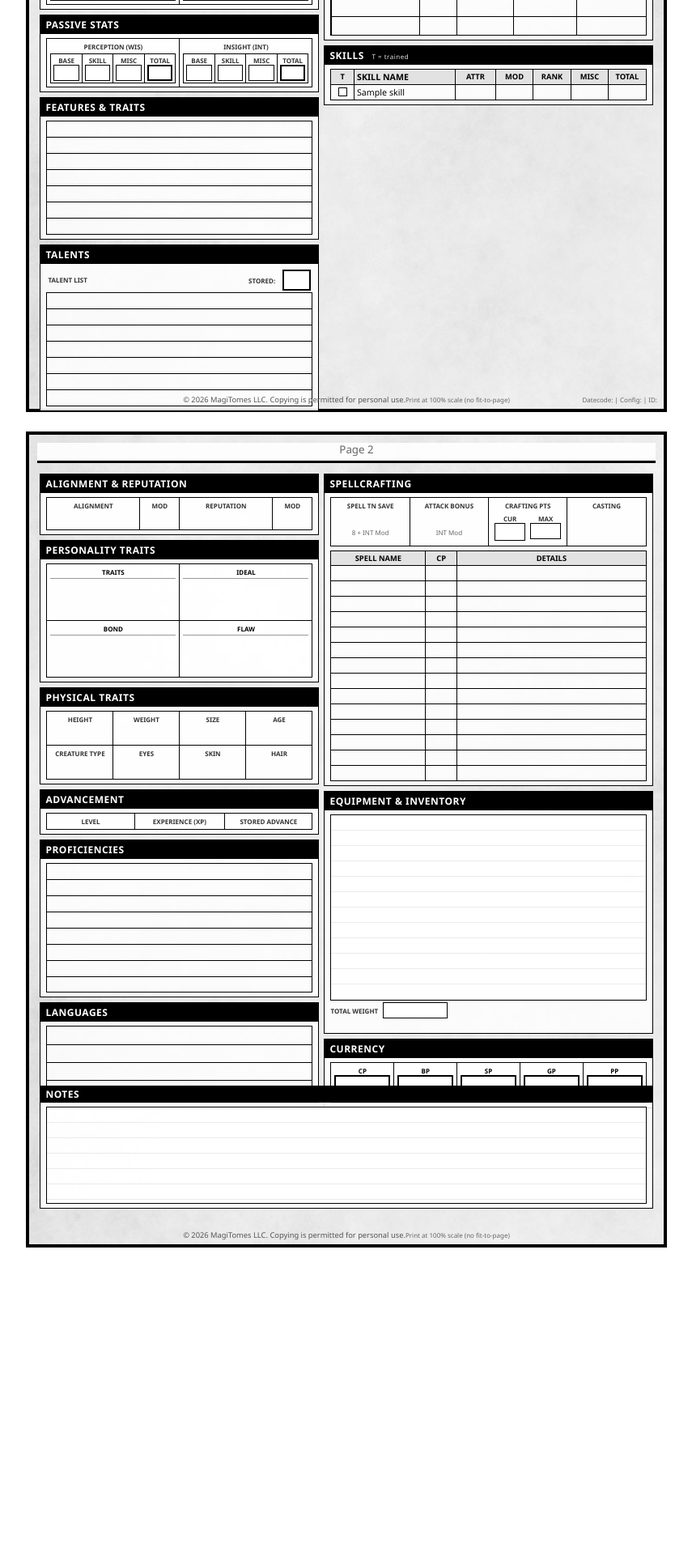
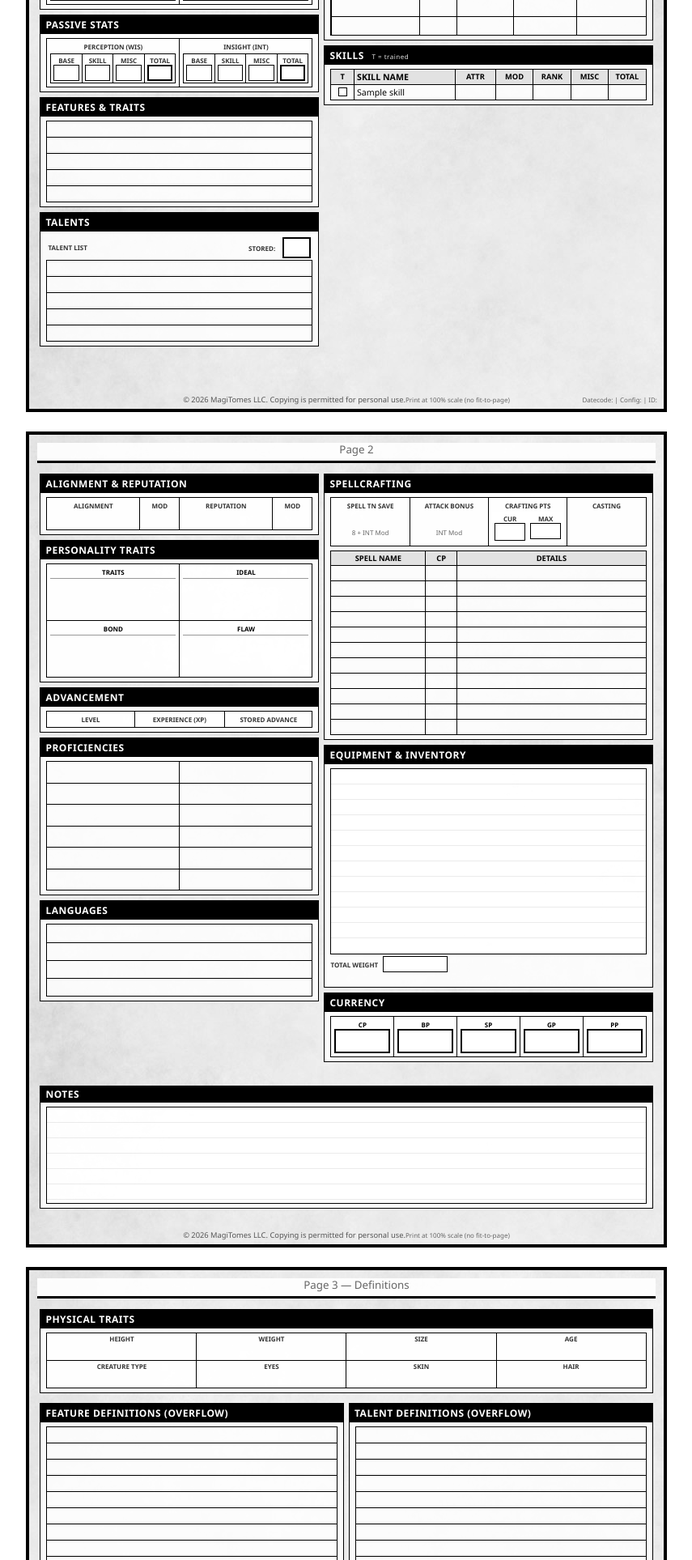
Before and after one commit to computernerder/rowsite, a Django app: template backend/templates/characters/sheet_embed.html in a window 1280 px wide. Shown: the part 523-2450 px from the top of the page at 81% size, without its empty margins (212-1067 px from the left). Before the commit the page ends 2064 px from the top, so only its background shows below. Run offline with Django 5.2, Linux system fonts and the light colour scheme; the template is opened without the code that fills it: most values are stand-ins (such as "Sample title", 1, 10 or a date in 2020); lists and menus that the app fills with data are empty.

Commit message:
Enhance character sheet layout and functionality with new overflow handling and improved styling

```diff
--- a/backend/templates/characters/sheet_embed.html
+++ b/backend/templates/characters/sheet_embed.html
@@ -185,8 +185,6 @@
                             <tr><td></td></tr>
                             <tr><td></td></tr>
                             <tr><td></td></tr>
-                            <tr><td></td></tr>
-                            <tr><td></td></tr>
                         </tbody>
                     </table>
                 </div>
@@ -205,8 +203,6 @@
                     </table>
                     <table class="inner talent-table" data-list="talents">
                         <tbody>
-                            <tr><td></td></tr>
-                            <tr><td></td></tr>
                             <tr><td></td></tr>
                             <tr><td></td></tr>
                             <tr><td></td></tr>
@@ -383,25 +379,6 @@
                     </table>
                 </div>
 
-                <!-- PHYSICAL TRAITS -->
-                <div class="section">
-                    <div class="section-title">Physical Traits</div>
-                    <table class="grid-table">
-                        <tr>
-                            <td><span class="label">Height</span><br><span class="value" data-field="height"></span></td>
-                            <td><span class="label">Weight</span><br><span class="value" data-field="weight"></span></td>
-                            <td><span class="label">Size</span><br><span class="value" data-field="size"></span></td>
-                            <td><span class="label">Age</span><br><span class="value" data-field="age"></span></td>
-                        </tr>
-                        <tr>
-                            <td><span class="label">Creature Type</span><br><span class="value" data-field="creature_type"></span></td>
-                            <td><span class="label">Eyes</span><br><span class="value" data-field="eyes"></span></td>
-                            <td><span class="label">Skin</span><br><span class="value" data-field="skin"></span></td>
-                            <td><span class="label">Hair</span><br><span class="value" data-field="hair"></span></td>
-                        </tr>
-                    </table>
-                </div>
-
                 <!-- ADVANCEMENT -->
                 <div class="section">
                     <div class="section-title">Advancement</div>
@@ -419,14 +396,12 @@
                     <div class="section-title">Proficiencies</div>
                     <table class="inner prof-table" style="width:100%" data-list="proficiencies">
                         <tbody>
-                            <tr><td></td></tr>
-                            <tr><td></td></tr>
-                            <tr><td></td></tr>
-                            <tr><td></td></tr>
-                            <tr><td></td></tr>
-                            <tr><td></td></tr>
-                            <tr><td></td></tr>
-                            <tr><td></td></tr>
+                            <tr><td></td><td></td></tr>
+                            <tr><td></td><td></td></tr>
+                            <tr><td></td><td></td></tr>
+                            <tr><td></td><td></td></tr>
+                            <tr><td></td><td></td></tr>
+                            <tr><td></td><td></td></tr>
                         </tbody>
                     </table>
                 </div>
@@ -471,7 +446,7 @@
                             <tr><th style="width:30%">Spell Name</th><th style="width:10%">CP</th><th style="width:60%">Details</th></tr>
                         </thead>
                         <tbody>
-                            {% for _ in "0123456789abcd"|make_list %}
+                            {% for _ in "0123456789a"|make_list %}
                             <tr style="height:18px"><td>&nbsp;</td><td></td><td></td></tr>
                             {% endfor %}
                         </tbody>
@@ -515,175 +490,111 @@
         </div>
     </div>
   </div>
+
+  <!-- ==================== PAGE 3 (DEFINITIONS / OVERFLOW) ==================== -->
+  <div class="page">
+    <img class="corner corner-tl" src="/images/Corner.png" alt="" onerror="this.style.display='none'">
+    <img class="corner corner-tr" src="/images/Corner.png" alt="" onerror="this.style.display='none'">
+    <img class="corner corner-bl" src="/images/Corner.png" alt="" onerror="this.style.display='none'">
+    <img class="corner corner-br" src="/images/Corner.png" alt="" onerror="this.style.display='none'">
+    <div class="page-footer">© 2026 MagiTomes LLC. Copying is permitted for personal use.</div>
+
+    <!-- Page 3 Header -->
+    <div style="text-align:center;margin-bottom:10px;border-bottom:3px solid #000;padding-bottom:6px;background:rgba(255,255,255,0.9)">
+        <span style="font-size:14pt;font-weight:bold" data-field="character_name"></span>
+        <span style="font-size:10pt;color:#666;margin-left:25px">Page 3 — Definitions</span>
+    </div>
+
+    <table class="main-table">
+        <tr>
+            <td class="col-left" colspan="2">
+                <div class="section">
+                    <div class="section-title">Physical Traits</div>
+                    <table class="grid-table physical-grid">
+                        <tr>
+                            <td><span class="label">Height</span><br><span class="value" data-field="height"></span></td>
+                            <td><span class="label">Weight</span><br><span class="value" data-field="weight"></span></td>
+                            <td><span class="label">Size</span><br><span class="value" data-field="size"></span></td>
+                            <td><span class="label">Age</span><br><span class="value" data-field="age"></span></td>
+                        </tr>
+                        <tr>
+                            <td><span class="label">Creature Type</span><br><span class="value" data-field="creature_type"></span></td>
+                            <td><span class="label">Eyes</span><br><span class="value" data-field="eyes"></span></td>
+                            <td><span class="label">Skin</span><br><span class="value" data-field="skin"></span></td>
+                            <td><span class="label">Hair</span><br><span class="value" data-field="hair"></span></td>
+                        </tr>
+                    </table>
+                </div>
+            </td>
+        </tr>
+        <tr>
+            <td class="col-left">
+                <div class="section">
+                    <div class="section-title">Feature Definitions (Overflow)</div>
+                    <table class="inner feature-table overflow-table" data-list="features-overflow">
+                        <tbody>
+                            {% for _ in "0123456789ab"|make_list %}
+                            <tr><td></td></tr>
+                            {% endfor %}
+                        </tbody>
+                    </table>
+                </div>
+            </td>
+            <td class="col-right">
+                <div class="section">
+                    <div class="section-title">Talent Definitions (Overflow)</div>
+                    <table class="inner talent-table overflow-table" data-list="talents-overflow">
+                        <tbody>
+                            {% for _ in "0123456789ab"|make_list %}
+                            <tr><td></td></tr>
+                            {% endfor %}
+                        </tbody>
+                    </table>
+                </div>
+
+                <div class="section">
+                    <div class="section-title">Additional Overflow</div>
+                    <div class="text-area" style="min-height:200px" data-field="overflow_notes"></div>
+                </div>
+            </td>
+        </tr>
+    </table>
+  </div>
+
+  <!-- ==================== PAGE 4 (NOTES) ==================== -->
+  <div class="page">
+    <img class="corner corner-tl" src="/images/Corner.png" alt="" onerror="this.style.display='none'">
+    <img class="corner corner-tr" src="/images/Corner.png" alt="" onerror="this.style.display='none'">
+    <img class="corner corner-bl" src="/images/Corner.png" alt="" onerror="this.style.display='none'">
+    <img class="corner corner-br" src="/images/Corner.png" alt="" onerror="this.style.display='none'">
+    <div class="page-footer">© 2026 MagiTomes LLC. Copying is permitted for personal use.</div>
+
+    <!-- Page 4 Header -->
+    <div style="text-align:center;margin-bottom:10px;border-bottom:3px solid #000;padding-bottom:6px;background:rgba(255,255,255,0.9)">
+        <span style="font-size:14pt;font-weight:bold" data-field="character_name"></span>
+        <span style="font-size:10pt;color:#666;margin-left:25px">Page 4 — Notes</span>
+    </div>
+
+    <table class="main-table">
+        <tr>
+            <td class="col-left" colspan="2">
+                <div class="section">
+                    <div class="section-title">Notes</div>
+                    <div class="text-area" style="min-height:620px" data-field="notes"></div>
+                </div>
+            </td>
+        </tr>
+    </table>
+  </div>
 </div>
 
 <script>
-(() => {
-  const data = {{ data_json|safe }} || {};
-  const fallback = {
-    code: "{{ character.code|escapejs }}",
-    name: "{{ character.name|escapejs }}",
-    player: "{{ character.player|escapejs }}",
-    profession: "{{ character.profession|escapejs }}"
-  };
-  const abilities = data.ability_scores || {};
-  const skills = data.skills || {};
-
-  const setField = (name, value) => {
-    const el = document.querySelector(`[data-field="${name}"]`);
-    if (el) el.textContent = value ?? "";
-  };
-
-  setField("character_name", data.character_name || fallback.name || "");
-  setField("player", data.player || fallback.player || "");
-  setField("profession", data.profession || fallback.profession || "");
-  setField("primary_path", data.primary_path || "");
-  setField("background", data.background || "");
-  setField("race", data.race || "");
-  setField("ancestry", data.ancestry || "");
-  setField("stored_advance", data.stored_advance || "");
-  setField("speed", data.speed ?? "");
-  setField("initiative", data.initiative ?? "");
-
-  const def = data.defense || {};
-  setField("defense_base", def.base ?? "");
-  setField("defense_agility", def.agility ?? "");
-  setField("defense_shield", def.shield ?? "");
-  setField("defense_misc", def.misc ?? "");
-  setField("defense_total", def.total ?? "");
-
-  const health = data.health || {};
-  setField("health_max", health.max ?? "");
-  setField("health_current", health.current ?? "");
-  setField("health_wounds", health.wounds ?? "");
-
-  const armor_hp = data.armor_hp || {};
-  setField("armor_hp_max", armor_hp.max ?? "");
-  setField("armor_hp_current", armor_hp.current ?? "");
-
-  const life = data.life_points || {};
-  setField("life_points_max", life.max ?? "");
-  setField("life_points_current", life.current ?? "");
-
-  const passive = data.passive || {};
-  const percep = passive.perception || {};
-  setField("passive_perception_base", percep.base ?? "");
-  setField("passive_perception_skill", percep.skill ?? "");
-  setField("passive_perception_misc", percep.misc ?? "");
-  setField("passive_perception_total", percep.total ?? "");
-  const insight = passive.insight || {};
-  setField("passive_insight_base", insight.base ?? "");
-  setField("passive_insight_skill", insight.skill ?? "");
-  setField("passive_insight_misc", insight.misc ?? "");
-  setField("passive_insight_total", insight.total ?? "");
-
-  const attacks = data.attack_mods || {};
-  const melee = attacks.melee || {};
-  setField("attack_melee_attr", melee.attr ?? "");
-  setField("attack_melee_misc", melee.misc ?? "");
-  setField("attack_melee_total", melee.total ?? "");
-  const ranged = attacks.ranged || {};
-  setField("attack_ranged_attr", ranged.attr ?? "");
-  setField("attack_ranged_misc", ranged.misc ?? "");
-  setField("attack_ranged_total", ranged.total ?? "");
-
-  const align = data.alignment || {};
-  setField("alignment_alignment", align.alignment ?? "");
-  setField("alignment_mod", align.mod ?? "");
-  const rep = data.reputation || {};
-  setField("reputation_reputation", rep.reputation ?? "");
-  setField("reputation_mod", rep.mod ?? "");
-
-  setField("level", data.level ?? "");
-  setField("total_experience", data.total_experience ?? "");
-
-  const phys = data.physical_traits || {};
-  ["height","weight","size","age","creature_type","eyes","skin","hair"].forEach(k => setField(k, phys[k] ?? ""));
-
-  const personality = data.personality || {};
-  ["traits","ideal","bond","flaw"].forEach(k => setField(`personality_${k}`, personality[k] ?? ""));
-
-  const footer = data.footer || {};
-  setField("footer_datecode", footer.datecode ?? "");
-  setField("footer_config", footer.config ?? "");
-  setField("footer_id", footer.id ?? "");
-
-  setField("inventory_total_weight", (data.inventory || {}).total_weight ?? "");
-  setField("notes", data.notes ?? "");
-
-  const spell = data.spellcrafting || {};
-  setField("spell_save_dc", spell.save_dc ?? "");
-  setField("spell_attack_bonus", spell.attack_bonus ?? "");
-  const crafting = spell.crafting_points || {};
-  setField("spell_cp_max", crafting.max ?? "");
-  setField("spell_cp_current", crafting.current ?? "");
-  setField("spell_casting", spell.casting ?? "");
-
-  // Ability scores
-  document.querySelectorAll("[data-ability]").forEach(row => {
-    const label = row.getAttribute("data-ability");
-    const parts = abilities[label] || {};
-    row.querySelectorAll("[data-part]").forEach(cell => {
-      const part = cell.getAttribute("data-part");
-      const val = parts[part];
-      cell.textContent = (val ?? "") === 0 ? 0 : (val ?? "");
-    });
-  });
-
-  // Skills
-  document.querySelectorAll("[data-skill]").forEach(row => {
-    const name = row.getAttribute("data-skill");
-    const skill = skills[name] || {};
-    const tds = row.querySelectorAll("td");
-    const checkbox = row.querySelector(".checkbox");
-    if (skill.trained) checkbox.classList.add("checked");
-    const parts = ["mod","rank","misc","total"];
-    parts.forEach((part, idx) => {
-      const val = skill[part];
-      const target = tds[idx + 3];
-      if (target) target.textContent = (val ?? "") === 0 ? 0 : (val ?? "");
-    });
-  });
-
-  // Weapons
-  const attackRows = document.querySelectorAll('[data-list="attacks"] tbody tr');
-  (data.attacks || []).forEach((atk, idx) => {
-    if (!attackRows[idx]) return;
-    const cells = attackRows[idx].querySelectorAll("td");
-    cells[0].textContent = atk.attack_action || "";
-    cells[1].textContent = atk.bonus ?? "";
-    cells[2].textContent = atk.damage || "";
-    cells[3].textContent = atk.type || "";
-    cells[4].textContent = atk.range || "";
-  });
-
-  // Lists
-  const fillList = (selector, items) => {
-    const cells = document.querySelectorAll(`${selector} td`);
-    if (!cells.length) return;
-    (items || []).forEach((item, idx) => {
-      if (cells[idx]) cells[idx].textContent = item;
-    });
-  };
-  fillList('[data-list="features"]', (data.features || []).map(f => f.name ? `${f.name}: ${f.text || ""}` : f.text || ""));
-  fillList('[data-list="talents"]', (data.talents || []).map(t => t.name ? `${t.name}: ${t.text || ""}` : t.text || ""));
-  fillList('[data-list="proficiencies"]', data.proficiencies || []);
-  fillList('[data-list="languages"]', data.languages || []);
-
-  // Inventory items
-  const inv = data.inventory || {};
-  if (inv.items && inv.items.length) {
-    document.querySelector('[data-field="inventory_items"]').textContent = inv.items.join("\n");
-  }
-
-  // Spells
-  const spellRows = document.querySelectorAll('[data-list="spells"] tbody tr');
-  (spell.spells || []).forEach((sp, idx) => {
-    if (!spellRows[idx]) return;
-    const cells = spellRows[idx].querySelectorAll("td");
-    cells[0].textContent = sp.name || "";
-    cells[1].textContent = sp.cp ?? "";
-    cells[2].textContent = sp.details || "";
-  });
-})();
+    window.sheetData = {{ data_json|safe }} || {};
+    window.sheetFallback = {
+        code: "{{ character.code|escapejs }}",
+        name: "{{ character.name|escapejs }}",
+        player: "{{ character.player|escapejs }}",
+        profession: "{{ character.profession|escapejs }}"
+    };
 </script>
+<script src="/js/sheet_embed.js"></script>
--- a/blank_sheet.css
+++ b/blank_sheet.css
@@ -322,6 +322,49 @@ table.inner th {
     background: rgba(255,255,255,0.85);
 }
 
+.grid-table .value,
+.grid-table .value-box,
+.grid-table .empty-box,
+.grid-table .empty-box-lg,
+.grid-table span.value {
+    white-space: nowrap;
+    overflow: hidden;
+    text-overflow: ellipsis;
+}
+
+.feature-table td,
+.talent-table td {
+    white-space: normal;
+    word-break: break-word;
+    overflow-wrap: anywhere;
+}
+
+.lang-table td,
+.prof-table td {
+    white-space: nowrap;
+    overflow: hidden;
+    text-overflow: ellipsis;
+}
+
+.overflow-table td {
+    white-space: normal;
+    word-break: break-word;
+    overflow-wrap: anywhere;
+}
+
+/* Compact rows for physical traits */
+.physical-grid td {
+    padding: 2px 3px;
+    line-height: 1.15;
+}
+.physical-grid .label {
+    margin-bottom: 0;
+}
+.physical-grid .value {
+    display: block;
+    margin-top: 1px;
+}
+
 /* === SKILLS TABLE === */
 .skills-table { font-size: 7pt; }
 .skills-table th, .skills-table td { border: 1px solid #666; padding: 1px 2px; }
```
Also changed, not shown: index.html (+93 -9 lines), js/sheet_embed.js (added, +232 -0 lines).
